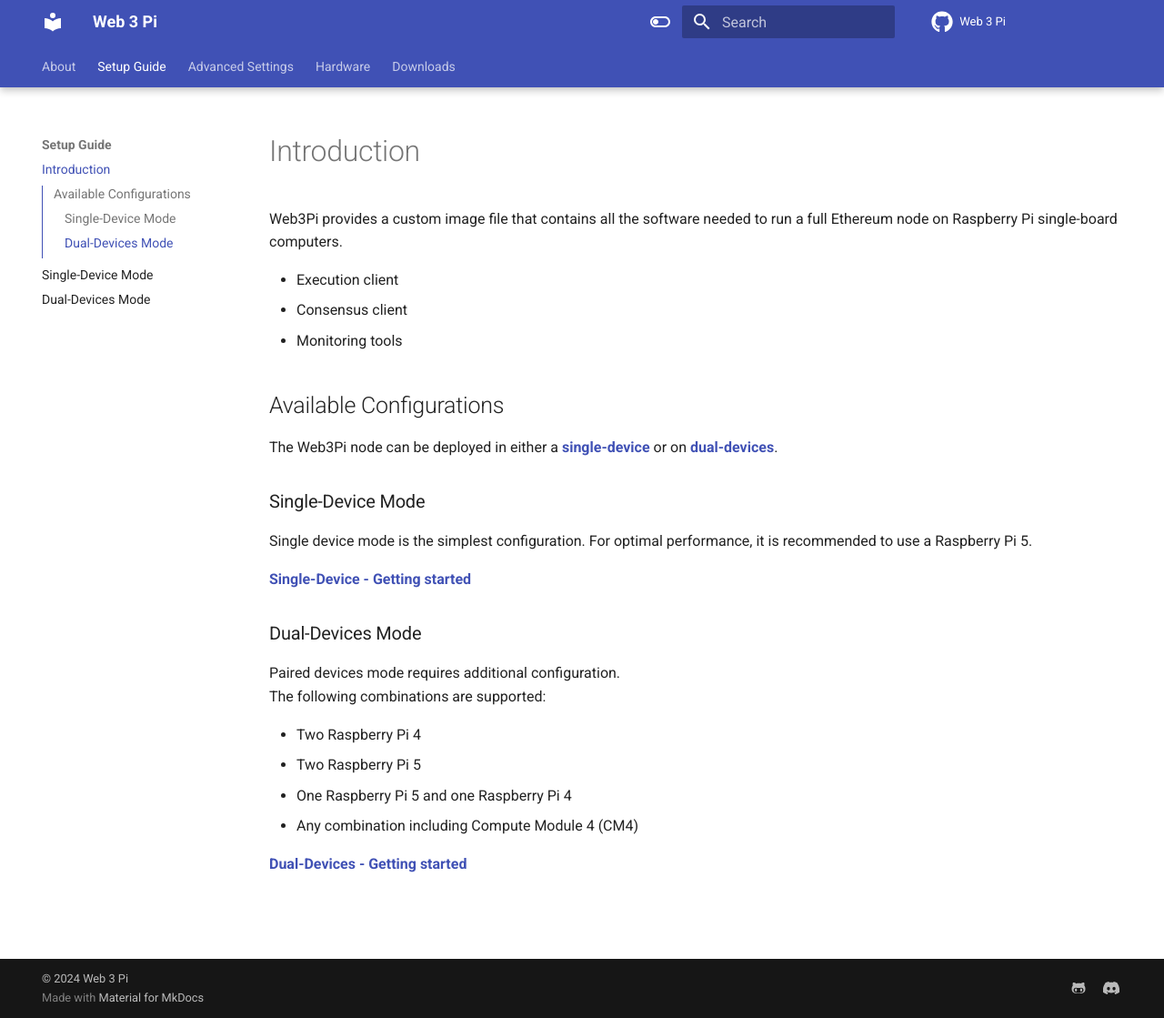
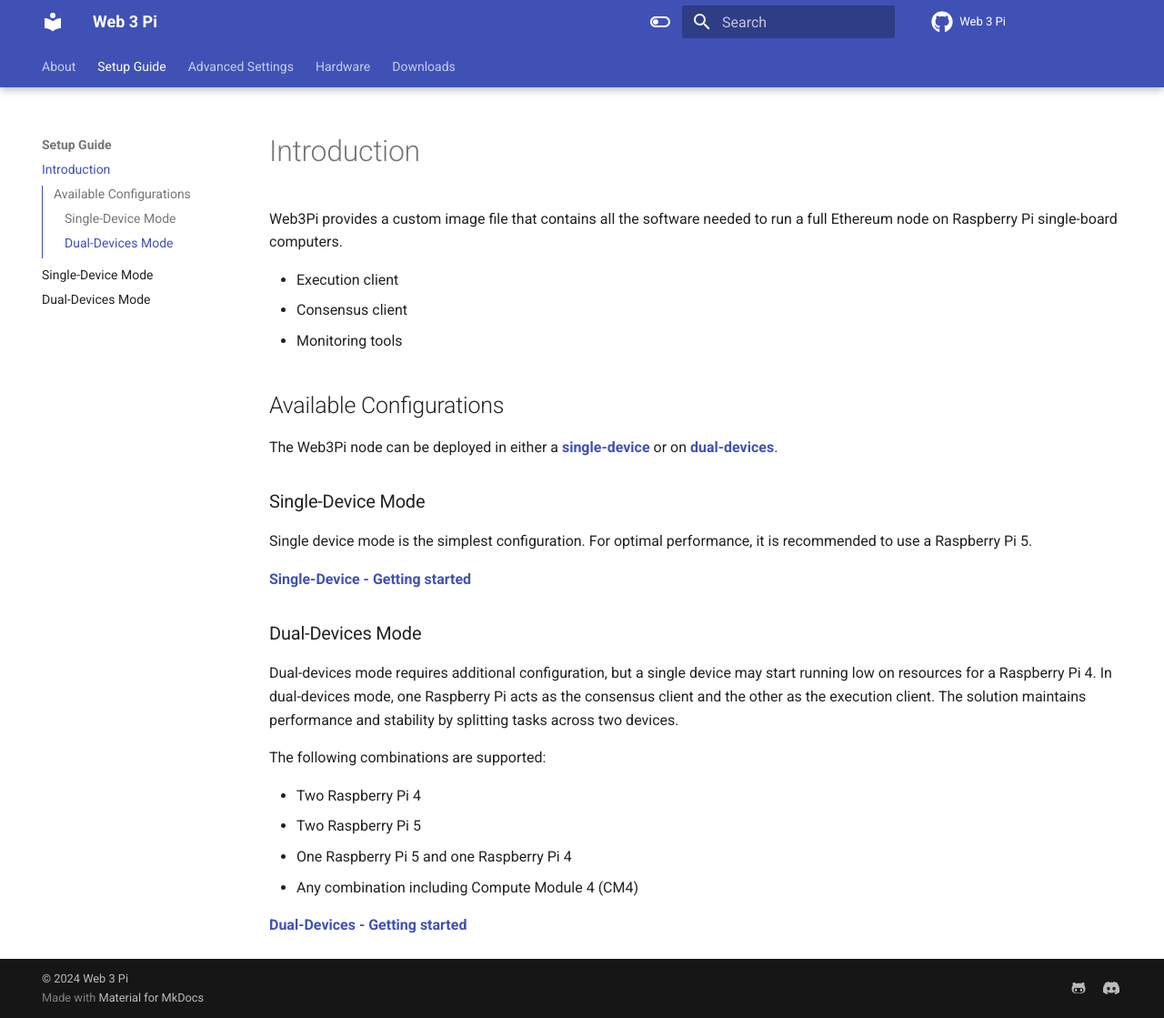
Before and after one commit to Web3-Pi/setup-guide, an MkDocs documentation site: the page built from docs/GetStart/quick-start.md, in a window 1280 px wide and 1119 px high. Shown: the whole window at 91% size. Built offline with MkDocs 1.6.1 and Material for MkDocs 9.7.7, drawn with Linux system fonts in a browser that asks for light colours; comment, search, counter and statistics services are not loaded.

Commit message:
dual device docs update

```diff
--- a/docs/GetStart/quick-start.md
+++ b/docs/GetStart/quick-start.md
@@ -18,7 +18,8 @@
 
 ### Dual-Devices Mode
 
-Paired devices mode requires additional configuration.
+Dual-devices mode requires additional configuration, but a single device may start running low on resources for a Raspberry Pi 4. In dual-devices mode, one Raspberry Pi acts as the consensus client and the other as the execution client. The solution maintains performance and stability by splitting tasks across two devices.
+
 The following combinations are supported:
 
 - Two Raspberry Pi 4
```
